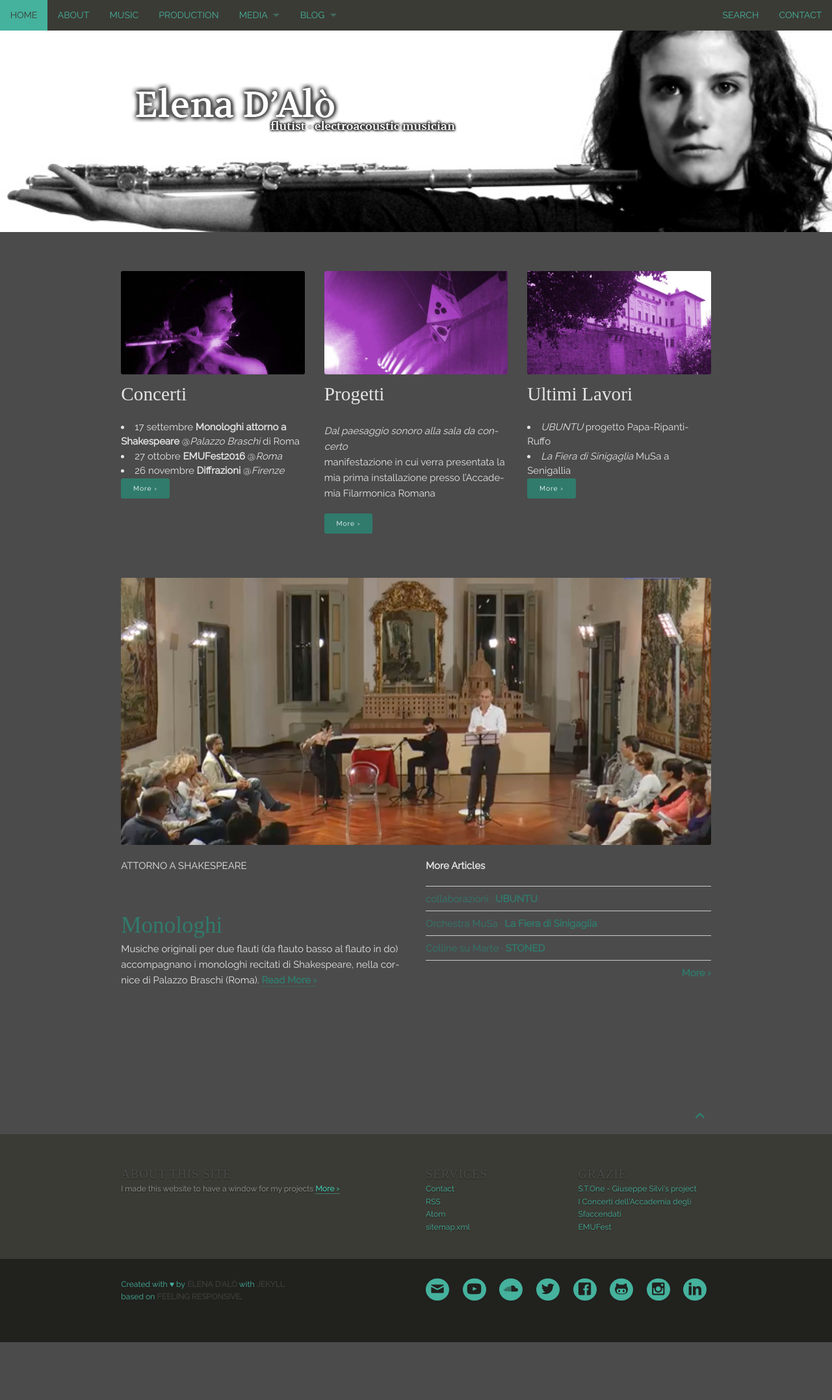
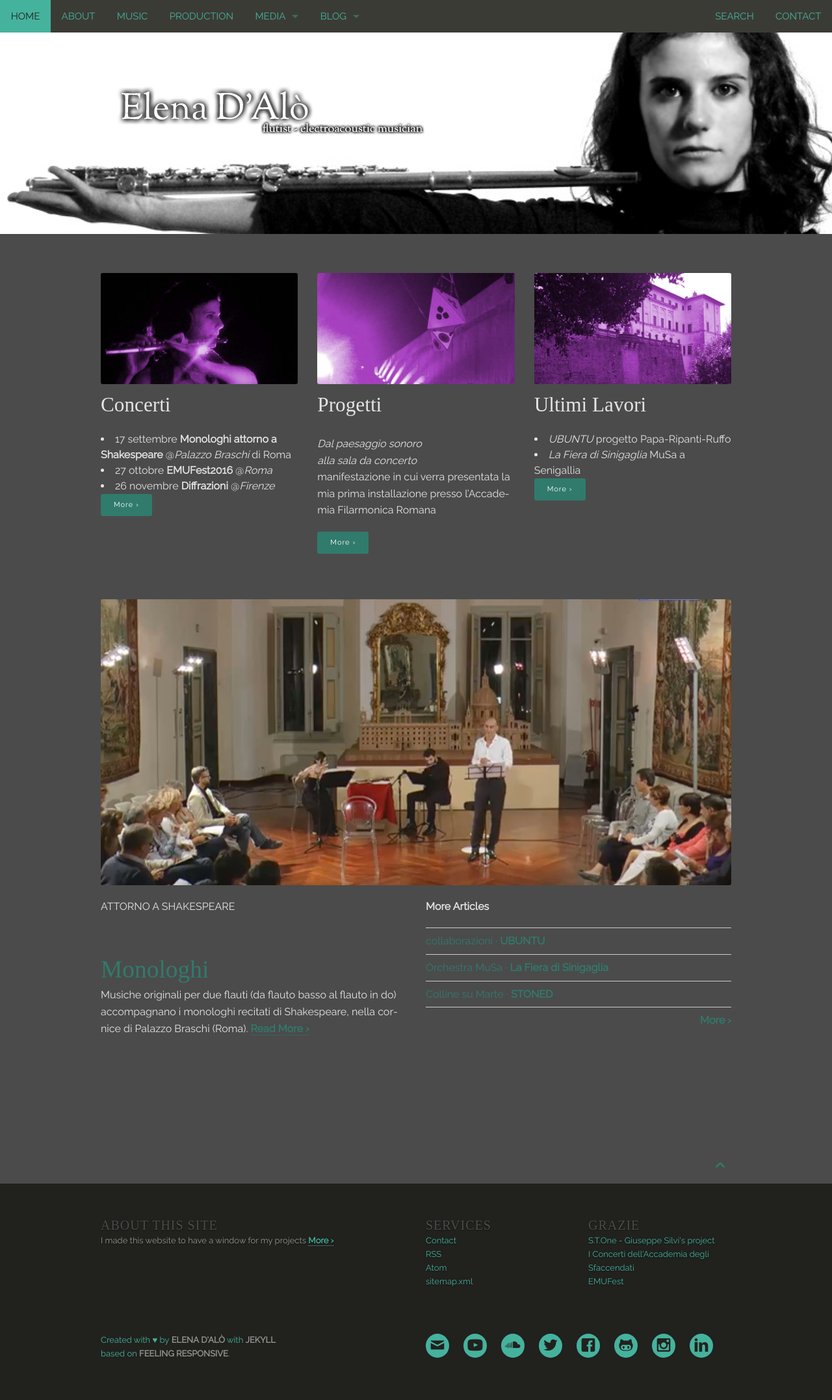
Before and after one commit to nenelenen/nenelenen.github.io, a Jekyll site: the page built from pages/pages-root-folder/index.md, in a window 1280 px wide. Shown: the whole page at 65% size. Built offline with Jekyll 4.4.1, drawn with Linux system fonts in a browser that asks for light colours; some web fonts are replaced; before the commit the page ends 2065 px from its top, so only the background shows below that.

Commit message:
change colori

```diff
--- a/_sass/_01_settings_colors.scss
+++ b/_sass/_01_settings_colors.scss
@@ -85,8 +85,8 @@
 $topbar-dropdown-toggle-color: $ci-6;
 
 $topbar-link-color: $ci-6;
-$topbar-link-color-hover: $medium;
-$topbar-link-color-active: $medium;
+$topbar-link-color-hover: $darker; //$medium;
+$topbar-link-color-active: $darker; //$medium;
 $topbar-link-color-active-hover: $ci-6;
 
 $topbar-dropdown-label-color: $ci-1;
@@ -96,8 +96,8 @@
 $topbar-link-bg-hover: $ci-6;
 $topbar-link-bg-active-hover: $ci-1;
 
-$topbar-dropdown-bg: $medium; // Background Mobile Navigation
-$topbar-dropdown-link-color: $medium;
+$topbar-dropdown-bg: $darker; // Background Mobile Navigation
+$topbar-dropdown-link-color: $darker; //$medium;
 $topbar-dropdown-link-bg: $ci-6;
 
 $topbar-menu-link-color-toggled: $ci-6;
@@ -112,15 +112,21 @@
 /* Footer
 ------------------------------------------------------------------- */
 
-$footer-bg: $medium;
+// $footer-bg: $medium;
+// $footer-color: $light-medium;
+// $footer-link-color: $ci-6;
+
+// $subfooter-bg: $darker;
+// $subfooter-color: $ci-6;
+// $subfooter-link-color: $medium;
+
+$footer-bg: $darker;
 $footer-color: $light-medium;
 $footer-link-color: $ci-6;
 
-
 $subfooter-bg: $darker;
 $subfooter-color: $ci-6;
-$subfooter-link-color: $medium;
-
+$subfooter-link-color: $light-medium;
 
 
 /* Code
--- a/_sass/_02_settings_typography.scss
+++ b/_sass/_02_settings_typography.scss
@@ -15,7 +15,7 @@
 /* Fonts
 ------------------------------------------------------------------- */
 
-$base-font-size: 15px; /*16px*/
+$base-font-size: 16px; /*16px*/
 $rem-base: $base-font-size;
 // $base-line-height is 24px while $base-font-size is 16px
 $base-line-height: 1.5 !default;
--- a/_sass/_07_layout.scss
+++ b/_sass/_07_layout.scss
@@ -212,15 +212,15 @@
 ------------------------------------------------------------------- */
 
 #page-meta, #page-meta a {
-    color: $ci-2;
+    color: $text-color;
 }
 
 #page-meta .button {
-    background: $ci-2;
+    background: $text-color;
     border: 0;
 }
 #page-meta .button {
-    color: #fff;
+    color: $primary-color;
 }
 #page-meta .button:hover {
     background: $primary-color;
@@ -230,12 +230,12 @@
   color: scale-color($grey-1, $lightness: 40%);
 }
   .meta-info a {
-    text-decoration: underline;
+    text-decoration: none;//underline;
     color: scale-color($grey-1, $lightness: 40%);
   }
   .meta-info a:hover {
     text-decoration: none;
-    color: $secondary-color;
+    color: $primary-color;
   }
 
 
--- a/pages/pages-root-folder/index.md
+++ b/pages/pages-root-folder/index.md
@@ -12,15 +12,17 @@
   title: "Concerti"
   url: '/music/monologhi'
   image: prossimiconcerti.JPG
-  text: '<li>17 settembre <strong>Monologhi attorno a Shakespeare</strong> @<em>Palazzo Braschi</em> di Roma
+  text: '
+      <li>17 settembre <strong>Monologhi attorno a Shakespeare</strong> @<em>Palazzo Braschi</em> di Roma
       <li>27 ottobre <strong>EMUFest2016</strong> @<em>Roma</em>
-      <li>26 novembre <strong>Diffrazioni</strong> @<em>Firenze</em></br>'
+      <li>26 novembre <strong>Diffrazioni</strong> @<em>Firenze</em>
+      <br>'
 
 widget2:
   title: "Progetti"
   url: '/media/audio/'
   image: ultimilavori.jpg
-  text: '</br> <em>Dal paesaggio sonoro alla sala da concerto</em> </br> manifestazione in cui verra presentata la mia prima installazione presso l’Accademia Filarmonica Romana </br>'
+  text: '</br> <em>Dal paesaggio sonoro</br>alla sala da concerto</em> </br> manifestazione in cui verra presentata la mia prima installazione presso l’Accademia Filarmonica Romana <br>'
   video: ''
 
 widget3:
@@ -29,7 +31,8 @@
   image: prossimieventi.jpg
   text: '
     <li><em>UBUNTU</em> progetto Papa-Ripanti-Ruffo
-    <li><em>La Fiera di Sinigaglia</em> MuSa a Senigallia</br>'
+    <li><em>La Fiera di Sinigaglia</em> MuSa a Senigallia
+    <br>'
 permalink: /index.html
 ---
 
```
Also changed, not shown: assets/img/apple-touch-icon-114x114-precomposed.png, assets/img/apple-touch-icon-120x120-precomposed.png, assets/img/apple-touch-icon-144x144-precomposed.png, assets/img/apple-touch-icon-152x152-precomposed.png, assets/img/apple-touch-icon-180x180-precomposed.png, assets/img/apple-touch-icon-72x72-precomposed.png, assets/img/apple-touch-icon-76x76-precomposed.png, assets/img/apple-touch-icon-precomposed.png, assets/img/favicon-32x32.png, assets/img/logo.png, assets/img/msapplication_tileimage.png, assets/img/touch-icon-192x192.png, 2 other files.
